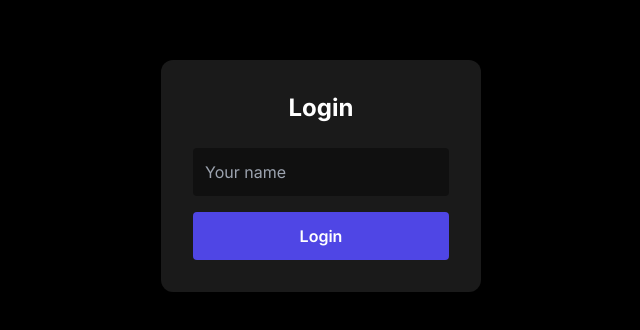
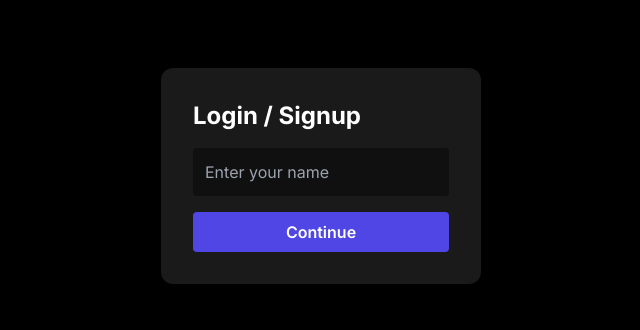
Before and after one commit to yadnik07/guidecraft, a React (Vite) app: page /login in a window 1280 px wide. Shown: the part 224-554 px from the top of the page, without its empty margins (319-959 px from the left). Built offline with nearby package versions, Linux system fonts and the light colour scheme.

Commit message:
Final auth flow: login signup logout protected routes

```diff
--- a/src/App.tsx
+++ b/src/App.tsx
@@ -1,42 +1,72 @@
-import { useState } from "react"
+import React, { useEffect, useState } from "react"
 import { Routes, Route, Navigate, useNavigate } from "react-router-dom"
 
-/* ---------- PROTECTED ROUTE ---------- */
-function Protected({ children }: { children: JSX.Element }) {
-  const isLoggedIn = localStorage.getItem("auth") === "true"
-  return isLoggedIn ? children : <Navigate to="/login" />
+/* ---------- AUTH HOOK ---------- */
+function useAuth() {
+  const [isLoggedIn, setIsLoggedIn] = useState(false)
+  const [user, setUser] = useState<string | null>(null)
+
+  useEffect(() => {
+    const auth = localStorage.getItem("auth")
+    const name = localStorage.getItem("user")
+    if (auth === "true" && name) {
+      setIsLoggedIn(true)
+      setUser(name)
+    }
+  }, [])
+
+  const login = (name: string) => {
+    localStorage.setItem("auth", "true")
+    localStorage.setItem("user", name)
+    setIsLoggedIn(true)
+    setUser(name)
+  }
+
+  const logout = () => {
+    localStorage.removeItem("auth")
+    localStorage.removeItem("user")
+    setIsLoggedIn(false)
+    setUser(null)
+  }
+
+  return { isLoggedIn, user, login, logout }
 }
 
-/* ---------- LOGIN PAGE ---------- */
+/* ---------- PROTECTED ROUTE ---------- */
+function Protected({ children }: { children: React.ReactNode }) {
+  const auth = localStorage.getItem("auth")
+  return auth === "true" ? <>{children}</> : <Navigate to="/login" />
+}
+
+/* ---------- LOGIN / SIGNUP ---------- */
 function Login() {
   const navigate = useNavigate()
+  const { login } = useAuth()
   const [name, setName] = useState("")
 
   const handleLogin = () => {
     if (!name.trim()) return
-    localStorage.setItem("auth", "true")
-    localStorage.setItem("user", name)
+    login(name)
     navigate("/")
   }
 
   return (
-    <div className="min-h-screen flex items-center justify-center text-white">
+    <div className="min-h-screen bg-black flex items-center justify-center text-white">
       <div className="bg-white/10 p-8 rounded-xl w-80">
-        <h1 className="text-2xl font-bold mb-6 text-center">Login</h1>
+        <h1 className="text-2xl font-bold mb-4">Login / Signup</h1>
 
         <input
-          type="text"
-          placeholder="Your name"
-          className="w-full p-3 mb-4 bg-black/40 rounded"
+          placeholder="Enter your name"
+          className="w-full p-3 mb-4 bg-black/40 rounded outline-none"
           value={name}
           onChange={(e) => setName(e.target.value)}
         />
 
         <button
           onClick={handleLogin}
-          className="w-full bg-indigo-600 py-3 rounded font-semibold"
+          className="w-full bg-indigo-600 py-2 rounded font-semibold"
         >
-          Login
+          Continue
         </button>
       </div>
     </div>
@@ -48,7 +78,6 @@ function Home() {
   const navigate = useNavigate()
   const [file, setFile] = useState<File | null>(null)
   const [loading, setLoading] = useState(false)
-
   const user = localStorage.getItem("user")
 
   const logout = () => {
@@ -63,7 +92,7 @@ function Home() {
   }
 
   return (
-    <div className="min-h-screen text-white">
+    <div className="min-h-screen bg-black text-white">
       <header className="flex justify-between items-center px-8 py-6">
         <div>
           <h1 className="text-xl font-bold">GuideCraft</h1>
@@ -78,26 +107,25 @@ function Home() {
         </button>
       </header>
 
-      <main className="flex flex-col items-center mt-32">
-        <h2 className="text-4xl font-bold text-center mb-10">
+      <main className="flex flex-col items-center mt-32 text-center">
+        <h2 className="text-4xl font-bold mb-10">
           Turn recordings into <br />
           <span className="text-indigo-400">step-by-step guides</span>
         </h2>
 
-        <div className="bg-white/10 p-8 rounded-xl">
+        <div className="bg-white/10 p-8 rounded-xl w-96">
           {!loading ? (
             <>
               <input
                 type="file"
-                onChange={(e) =>
-                  setFile(e.target.files?.[0] || null)
-                }
+                className="mb-6"
+                onChange={(e) => setFile(e.target.files?.[0] || null)}
               />
 
               <button
                 onClick={generate}
                 disabled={!file}
-                className="block w-full mt-6 bg-indigo-600 py-3 rounded disabled:opacity-50"
+                className="w-full bg-indigo-600 py-3 rounded disabled:opacity-50"
               >
                 Generate Guide
               </button>
@@ -119,7 +147,7 @@ function Preview() {
   const navigate = useNavigate()
 
   return (
-    <div className="min-h-screen text-white p-8">
+    <div className="min-h-screen bg-black text-white p-8">
       <button
         onClick={() => navigate("/")}
         className="text-indigo-400 mb-6"
@@ -127,20 +155,13 @@ function Preview() {
         ← Back
       </button>
 
-      <h1 className="text-3xl font-bold mb-6">
-        Generated Guide
-      </h1>
+      <h1 className="text-3xl font-bold mb-6">Generated Guide</h1>
 
-      {["Open app", "Click settings", "Save changes"].map(
-        (step, i) => (
-          <div
-            key={i}
-            className="bg-white/10 p-6 mb-4 rounded"
-          >
-            Step {i + 1}: {step}
-          </div>
-        )
-      )}
+      {["Open app", "Click settings", "Save changes"].map((step, i) => (
+        <div key={i} className="bg-white/10 p-6 mb-4 rounded">
+          Step {i + 1}: {step}
+        </div>
+      ))}
     </div>
   )
 }
@@ -150,22 +171,8 @@ export default function App() {
   return (
     <Routes>
       <Route path="/login" element={<Login />} />
-      <Route
-        path="/"
-        element={
-          <Protected>
-            <Home />
-          </Protected>
-        }
-      />
-      <Route
-        path="/preview"
-        element={
-          <Protected>
-            <Preview />
-          </Protected>
-        }
-      />
+      <Route path="/" element={<Protected><Home /></Protected>} />
+      <Route path="/preview" element={<Protected><Preview /></Protected>} />
     </Routes>
   )
 }
```
